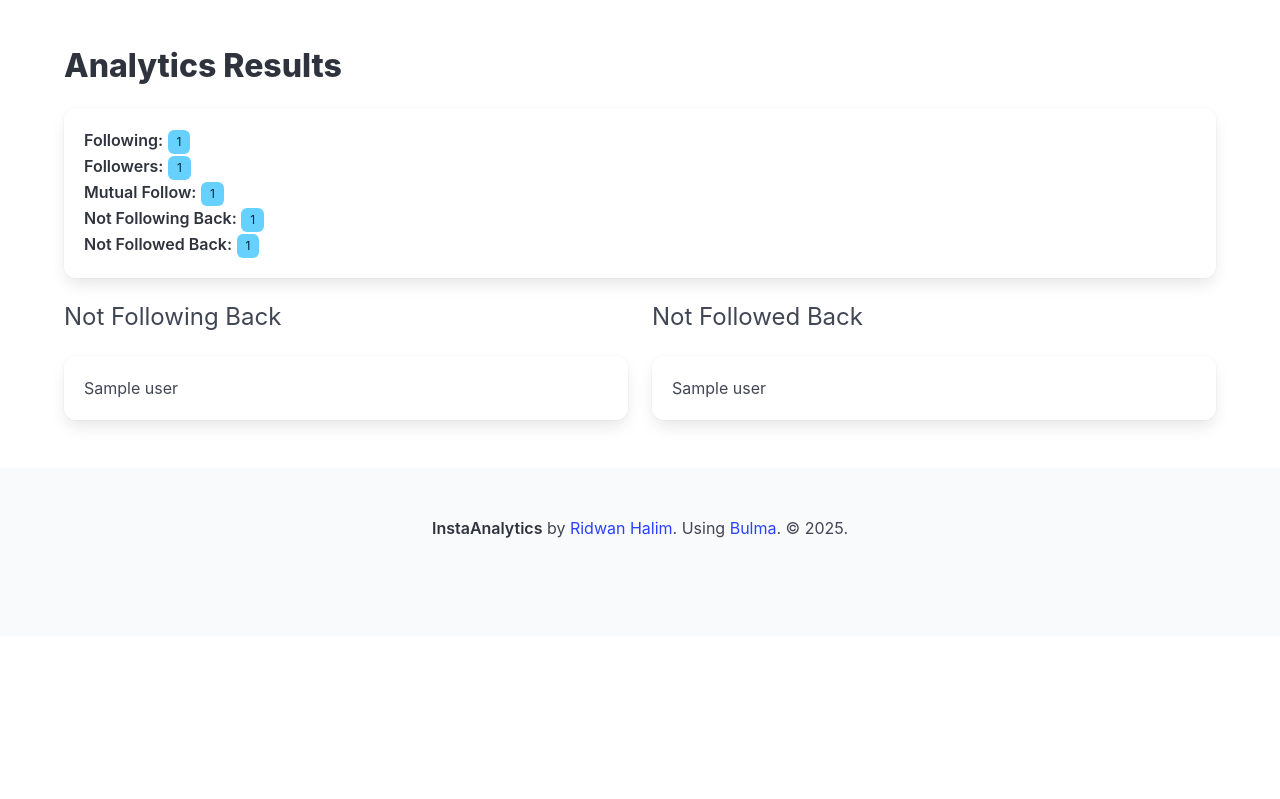
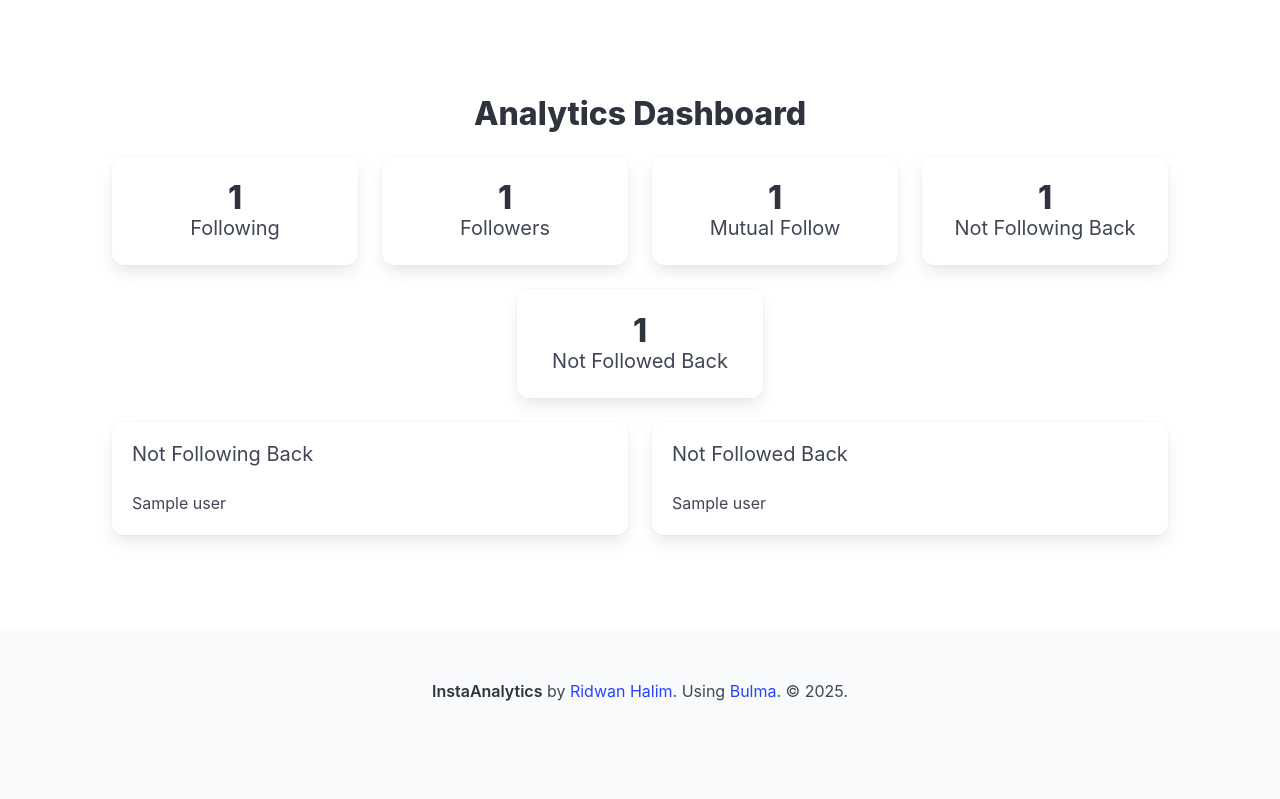
Before and after one commit to ridwaanhall/instagram-following-followers, a Django app: template analytics/templates/analytics/results.html in a window 1280 px wide. Shown: the part 52-851 px from the top of the page. Before the commit the page ends 590 px from the top, so only its background shows below. Run offline with Django 4.2, Linux system fonts and the light colour scheme; the template is opened without the code that fills it: most values are stand-ins (such as "Sample title", 1, 10 or a date in 2020).

Commit message:
feat: redesign analytics results page for improved layout and user experience

```diff
--- a/analytics/templates/analytics/results.html
+++ b/analytics/templates/analytics/results.html
@@ -1,21 +1,59 @@
 {% extends 'base.html' %}
 
-{% block title %}Analytics Results{% endblock %}
+{% block title %}Analytics Dashboard{% endblock %}
 
 {% block content %}
-    <h1 class="title">Analytics Results</h1>
-    <div class="box">
-        <p><strong>Following:</strong> <span class="tag is-info">{{ count_following_count }}</span></p>
-        <p><strong>Followers:</strong> <span class="tag is-info">{{ count_followers_count }}</span></p>
-        <p><strong>Mutual Follow:</strong> <span class="tag is-info">{{ count_mutual_follow }}</span></p>
-        <p><strong>Not Following Back:</strong> <span class="tag is-info">{{ count_non_follow_back }}</span></p>
-        <p><strong>Not Followed Back:</strong> <span class="tag is-info">{{ count_not_following_back }}</span></p>
+    <section class="section">
+        <div class="container">
+            <h1 class="title has-text-centered">Analytics Dashboard</h1>
+
+            <div class="columns is-multiline is-centered">
+                <div class="column is-3">
+                    <div class="card">
+                        <div class="card-content has-text-centered">
+                            <p class="title">{{ count_following_count }}</p>
+                            <p class="subtitle">Following</p>
+                        </div>
+                    </div>
+                </div>
+                <div class="column is-3">
+                    <div class="card">
+                        <div class="card-content has-text-centered">
+                            <p class="title">{{ count_followers_count }}</p>
+                            <p class="subtitle">Followers</p>
+                        </div>
+                    </div>
+                </div>
+                <div class="column is-3">
+                    <div class="card">
+                        <div class="card-content has-text-centered">
+                            <p class="title">{{ count_mutual_follow }}</p>
+                            <p class="subtitle">Mutual Follow</p>
+                        </div>
+                    </div>
+                </div>
+                <div class="column is-3">
+                    <div class="card">
+                        <div class="card-content has-text-centered">
+                            <p class="title">{{ count_non_follow_back }}</p>
+                            <p class="subtitle">Not Following Back</p>
+                        </div>
+                    </div>
+                </div>
+                <div class="column is-3">
+                    <div class="card">
+                        <div class="card-content has-text-centered">
+                            <p class="title">{{ count_not_following_back }}</p>
+                            <p class="subtitle">Not Followed Back</p>
+                        </div>
+                    </div>
+                </div>
             </div>
 
             <div class="columns">
                 <div class="column">
-            <h2 class="subtitle is-4">Not Following Back</h2>
                     <div class="box">
+                        <h2 class="subtitle">Not Following Back</h2>
                         <ul>
                             {% for user in list_non_follow_back %}
                                 <li>{{ user }}</li>
@@ -24,8 +62,8 @@
                     </div>
                 </div>
                 <div class="column">
-            <h2 class="subtitle is-4">Not Followed Back</h2>
                     <div class="box">
+                        <h2 class="subtitle">Not Followed Back</h2>
                         <ul>
                             {% for user in list_not_following_back %}
                                 <li>{{ user }}</li>
@@ -34,4 +72,6 @@
                     </div>
                 </div>
             </div>
+        </div>
+    </section>
 {% endblock %}
```
Lines whose indentation alone changed are shown as unchanged.
